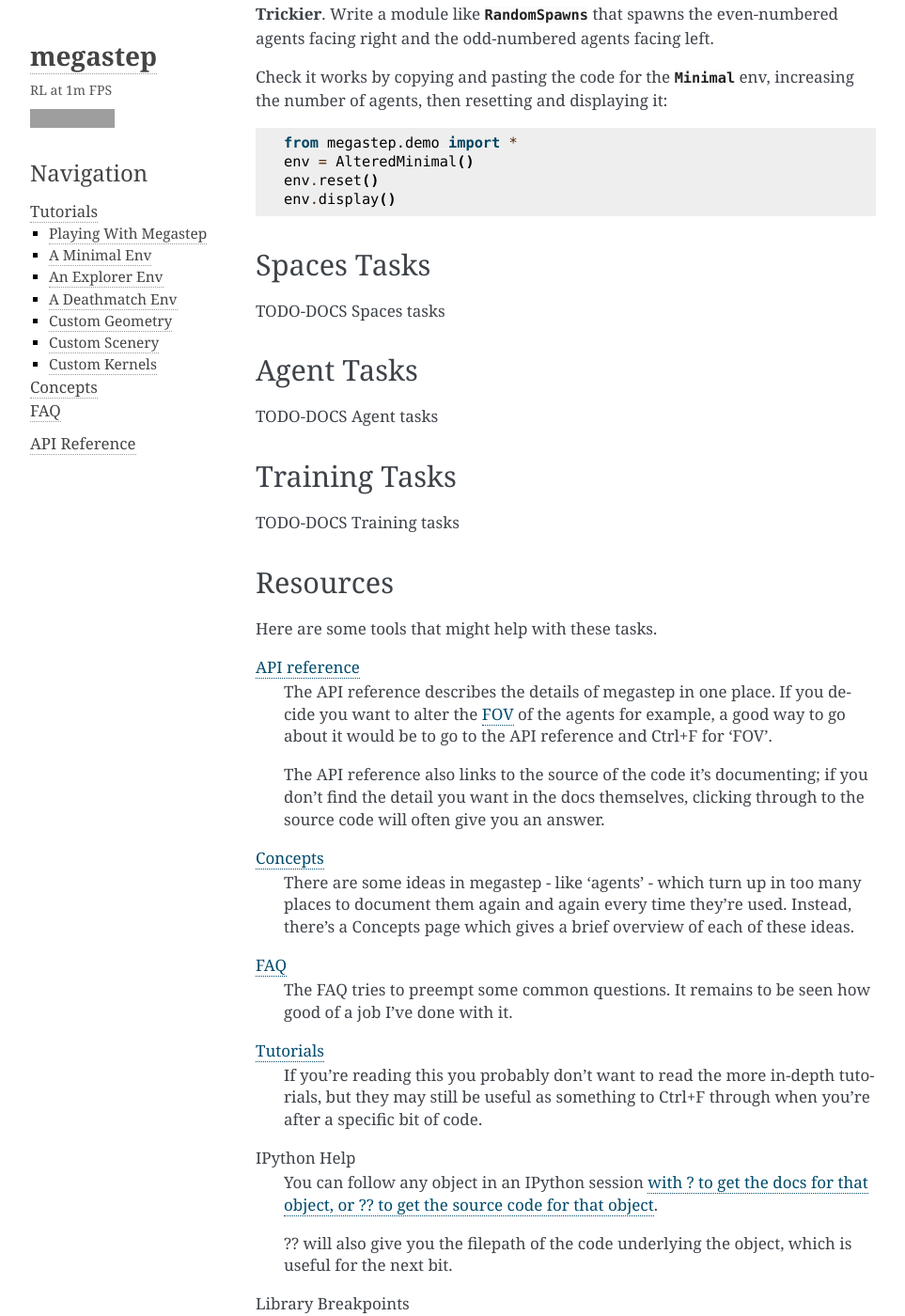
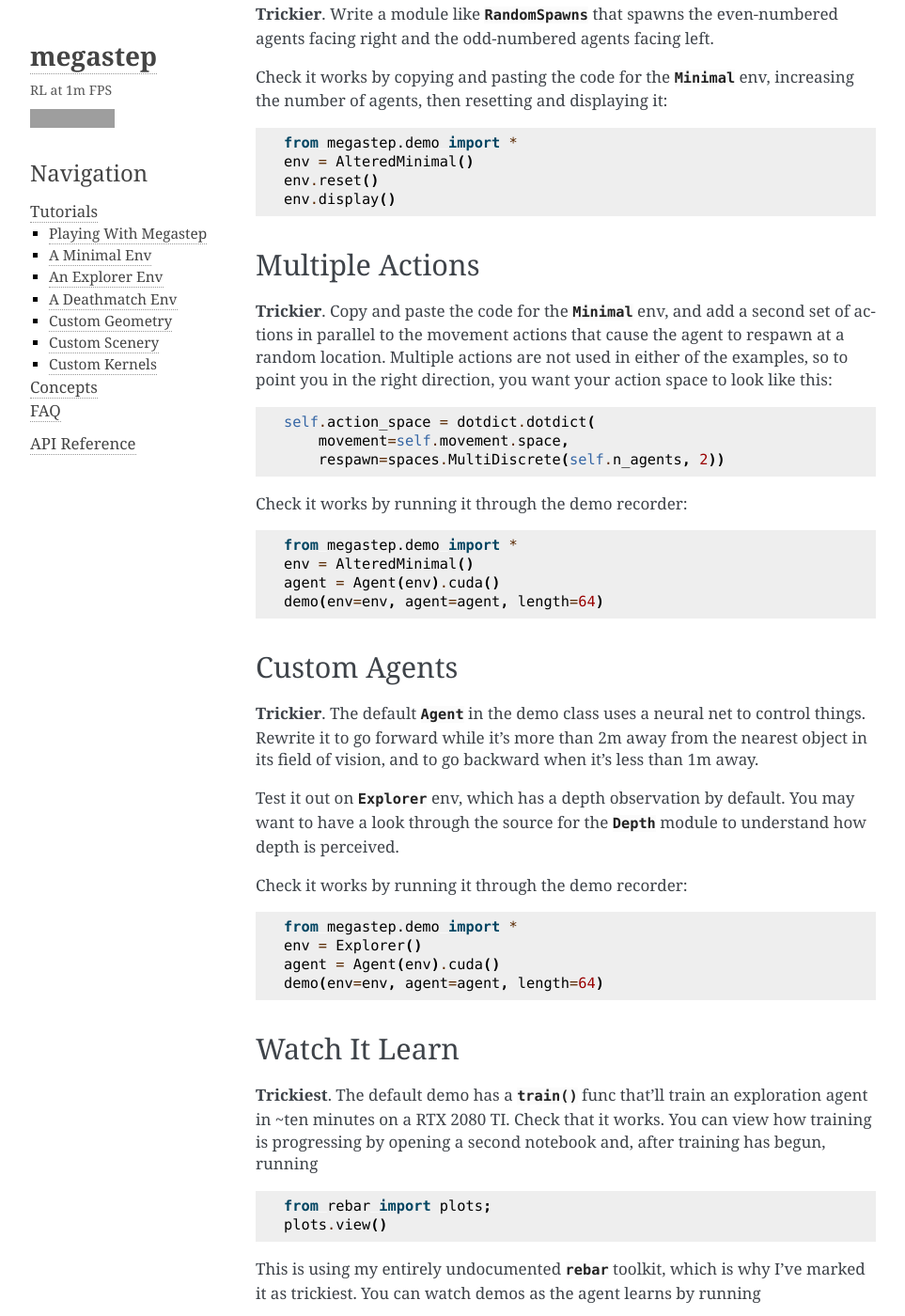
Before and after one commit to andyljones/megastep, a Sphinx documentation site: the page built from docs/tutorials/playing.rst, in a window 1280 px wide and 1400 px high, scrolled down 2776 px. Shown: the whole window at 94% size, without its empty margins (148-1111 px from the left). Built offline with Sphinx 7.4.7, drawn with Linux system fonts in a browser that asks for light colours; some of the changed text lies outside the part shown; grey boxes are pictures that could not be loaded.

Commit message:
Finishes the Playing tutorial

```diff
--- a/docs/tutorials/playing.rst
+++ b/docs/tutorials/playing.rst
@@ -118,17 +120,57 @@ increasing the number of agents, then resetting and displaying it::
     env.reset()
     env.display()
 
-Spaces Tasks
-************
-TODO-DOCS Spaces tasks
+Multiple Actions
+****************
+**Trickier**. Copy and paste the code for the :class:`~megastep.demo.envs.minimal.Minimal` env, and add a second set
+of actions in parallel to the movement actions that cause the agent to respawn at a random location. Multiple actions
+are not used in either of the examples, so to point you in the right direction, you want your action space to look
+like this::
 
-Agent Tasks
-***********
-TODO-DOCS Agent tasks
+    self.action_space = dotdict.dotdict(
+        movement=self.movement.space,
+        respawn=spaces.MultiDiscrete(self.n_agents, 2))
 
-Training Tasks
+Check it works by running it through the demo recorder::
+
+    from megastep.demo import *
+    env = AlteredMinimal()
+    agent = Agent(env).cuda()
+    demo(env=env, agent=agent, length=64)
+
+Custom Agents
+*************
+**Trickier**. The default :class:`~megastep.demo.Agent` in the demo class uses a neural net to control things. Rewrite
+it to go forward while it's more than 2m away from the nearest object in its field of vision, and to go backward when
+it's less than 1m away.
+
+Test it out on :class:`~megastep.demo.envs.explorer.Explorer` env, which has a depth observation by default. You
+may want to have a look through the source for the :class:`~megastep.modules.Depth` module to understand how depth is
+perceived.
+
+Check it works by running it through the demo recorder::
+
+    from megastep.demo import *
+    env = Explorer()
+    agent = Agent(env).cuda()
+    demo(env=env, agent=agent, length=64)
+
+Watch It Learn
 **************
-TODO-DOCS Training tasks
+**Trickiest**. The default demo has a :func:`~megastep.demo.train` func that'll train an exploration agent in ~ten
+minutes on a RTX 2080 TI. Check that it works. You can view how training is progressing by opening a second notebook
+and, after training has begun, running ::
+
+    from rebar import plots;
+    plots.view()
+
+This is using my entirely undocumented :mod:`~megastep.rebar` toolkit, which is why I've marked it as trickiest. You
+can watch demos as the agent learns by running ::
+
+    from megastep.demo import *
+    demo(run=-1, length=64)
+
+It'll start off moving randomly, but as the reward improves it'll get obviously better.
 
 .. _playing-resources:
 
```
Also changed, not shown: other parts of docs/tutorials/playing.rst (+2 -0 lines).
